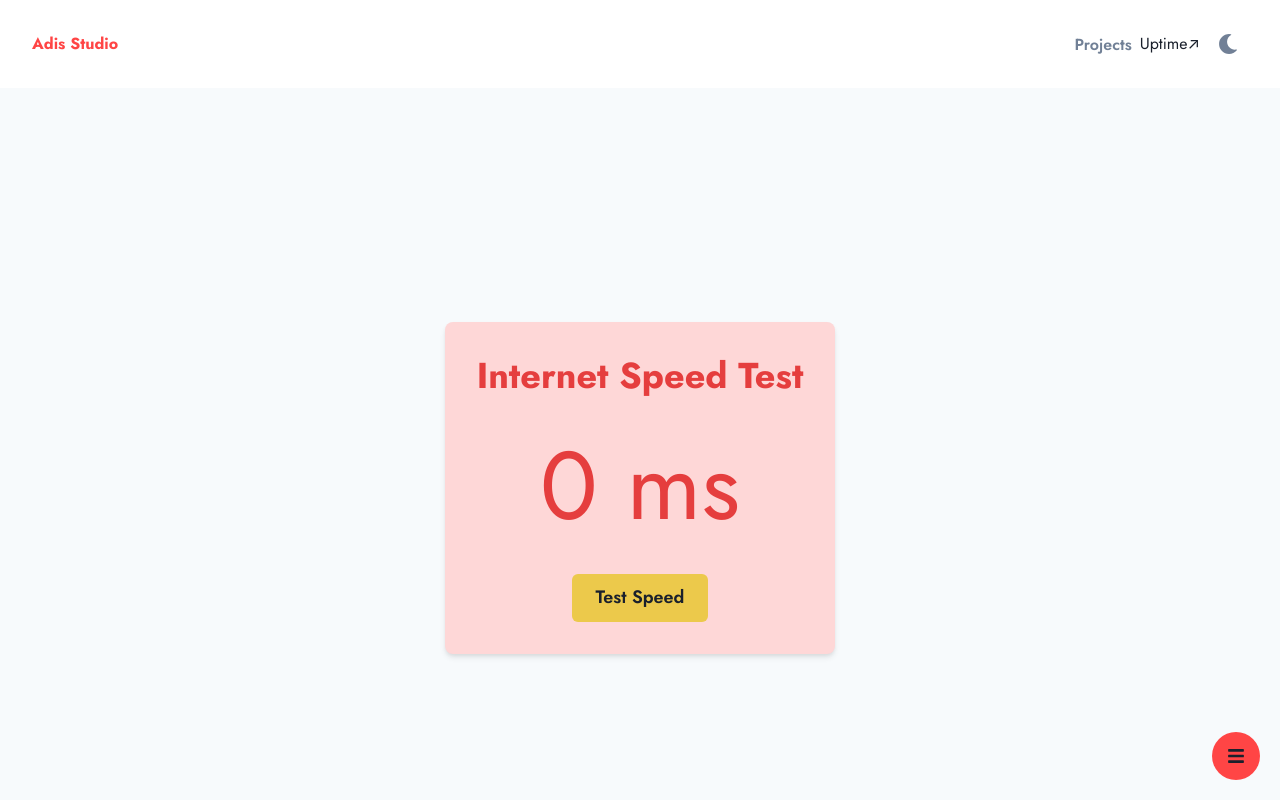
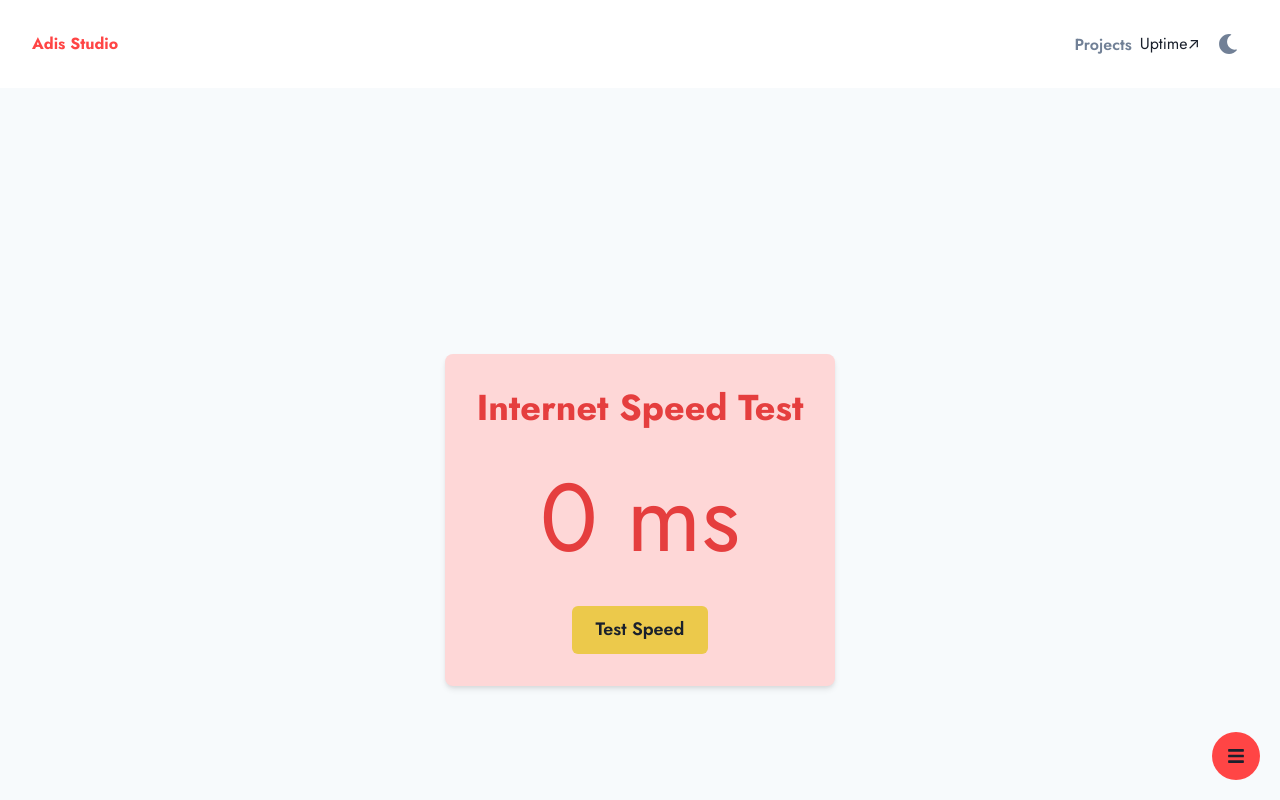
Before and after one commit to adityaREDFLAG/Adis-Site, a Next.js app: page /speed in a window 1280 px wide. Shown: the top 800 px of the page. Built offline with nearby package versions, Linux system fonts and the light colour scheme.

Commit message:
Update speed.tsx

```diff
--- a/src/pages/speed.tsx
+++ b/src/pages/speed.tsx
@@ -37,7 +37,8 @@ const SpeedTest = () => {
   };
 
   return (
-    <Center minH="100vh" flexDirection="column" p={8} bg={bgColor[colorMode]}>
+    <Box minH="100vh" bg={bgColor[colorMode]} p={8}>
+      <Center flexDirection="column" minH="100vh">
         <Box bg={boxBgColor[colorMode]} p={8} borderRadius="lg" shadow="md">
           <Heading mb={4} color={textColor[colorMode]}>Internet Speed Test</Heading>
           <VStack spacing={4}>
@@ -56,6 +57,7 @@ const SpeedTest = () => {
           </VStack>
         </Box>
       </Center>
+    </Box>
   );
 };
 
```
Lines whose indentation alone changed are shown as unchanged.
